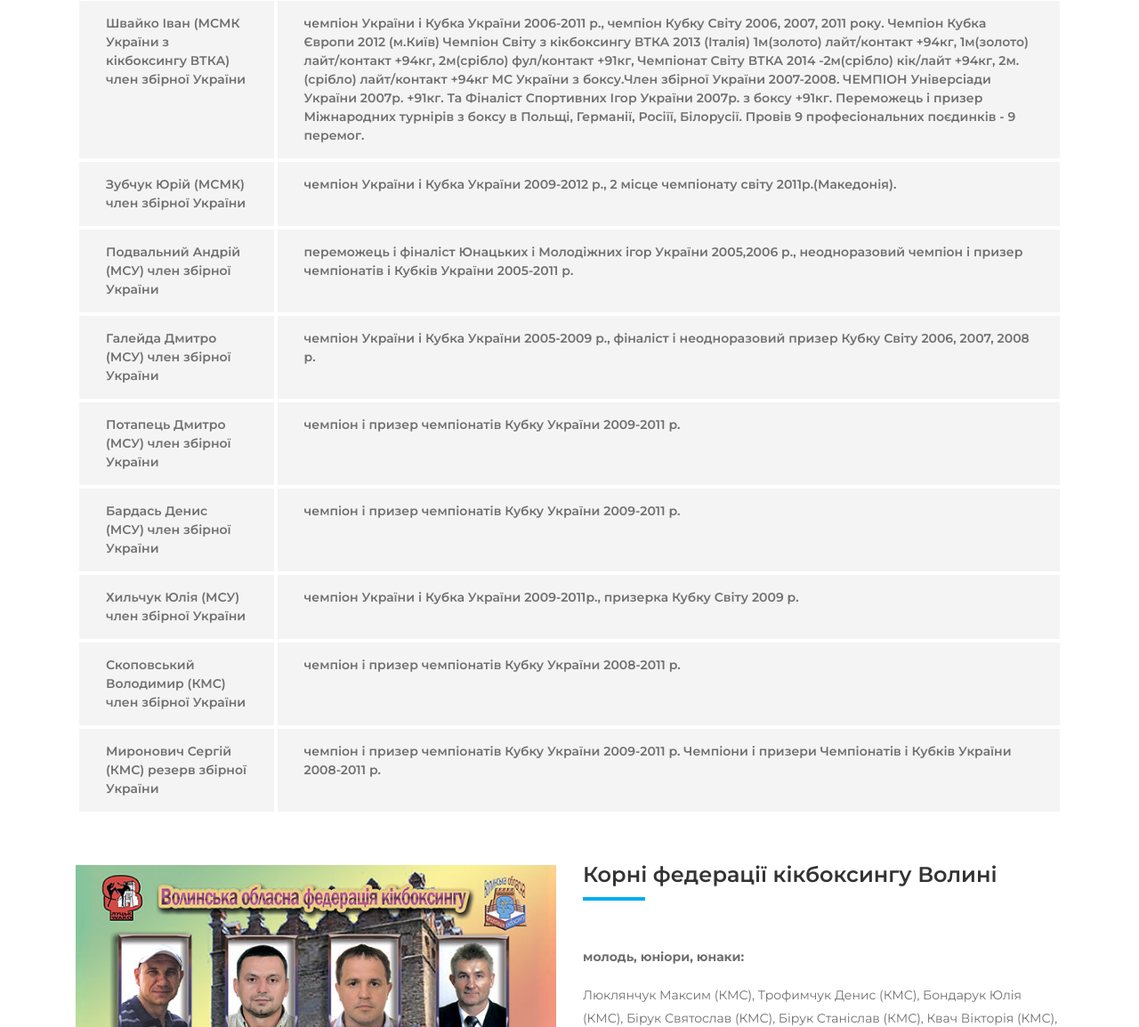
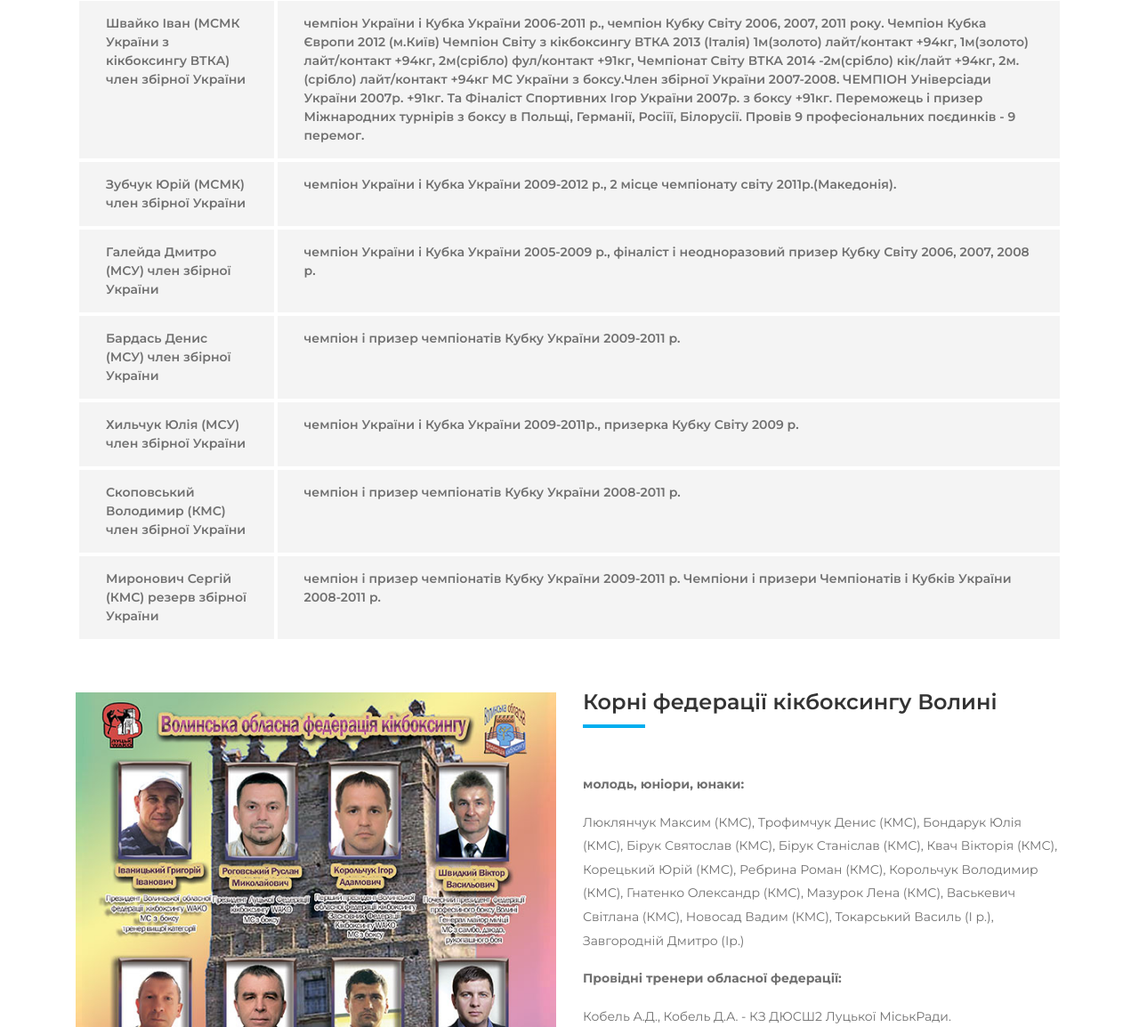
Before and after one commit to YaKobel/kickbox2, a Django app: page / in a window 1280 px wide. Shown: the part 1393-2547 px from the top of the page at 89% size. Run offline with Django 3.2, Linux system fonts and the light colour scheme; some libraries are stand-ins or nearby versions.

Commit message:
Delete Home 2 boxers

```diff
--- a/website/templates/home.html
+++ b/website/templates/home.html
@@ -98,20 +98,11 @@
                   </tr>
 
                   <tr>
-                    <th scope="row">Подвальний Андрій (МСУ) член збірної України </th>
-                    <td>переможець і фіналіст Юнацьких і Молодіжних ігор України 2005,2006 р., неодноразовий чемпіон і призер чемпіонатів і Кубків України 2005-2011 р.</td>
-
-                  </tr>
-                  <tr>
                     <th scope="row">Галейда Дмитро (МСУ) член збірної України</th>
                     <td>чемпіон України і Кубка України 2005-2009 р., фіналіст і неодноразовий призер Кубку Світу 2006, 2007, 2008 р.</td>
 
                   </tr>
-                  <tr>
-                    <th scope="row">Потапець Дмитро (МСУ) член збірної України</th>
-                    <td>чемпіон і призер чемпіонатів Кубку України 2009-2011 р.</td>
 
-                  </tr>
                   <tr>
                     <th scope="row">Бардась Денис (МСУ) член збірної України</th>
                     <td>чемпіон і призер чемпіонатів Кубку України 2009-2011 р.</td>
```
